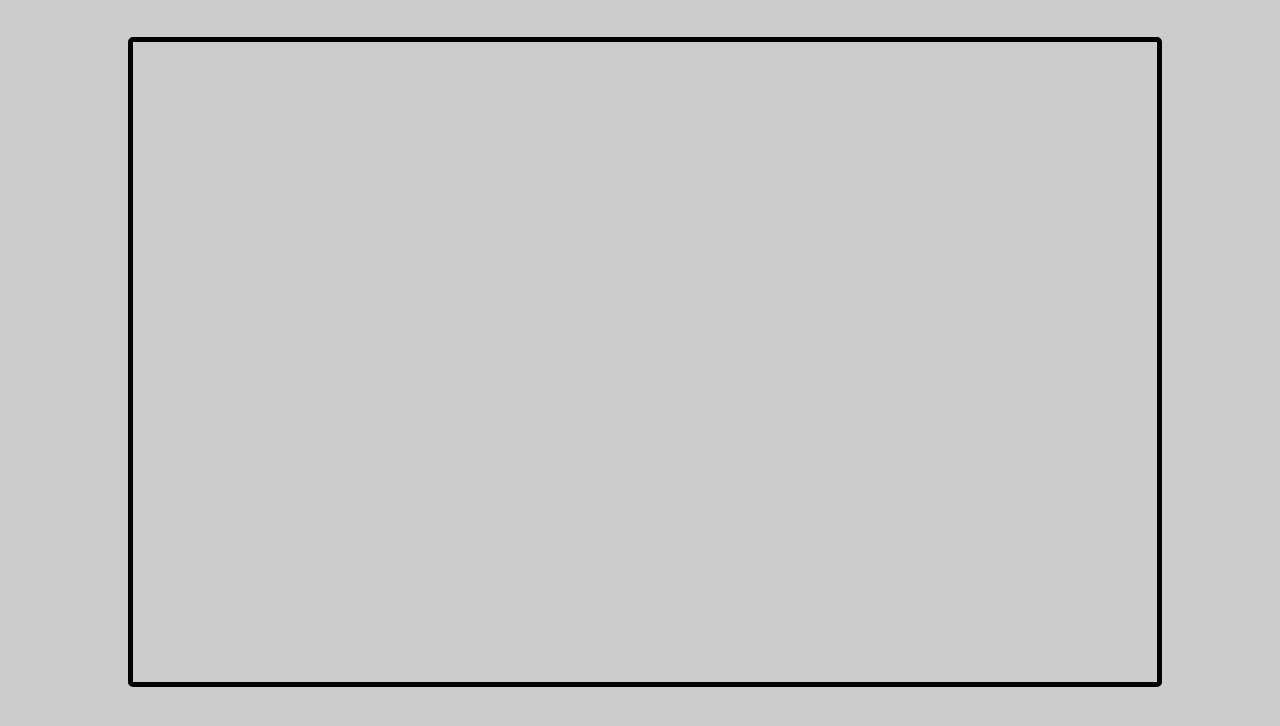
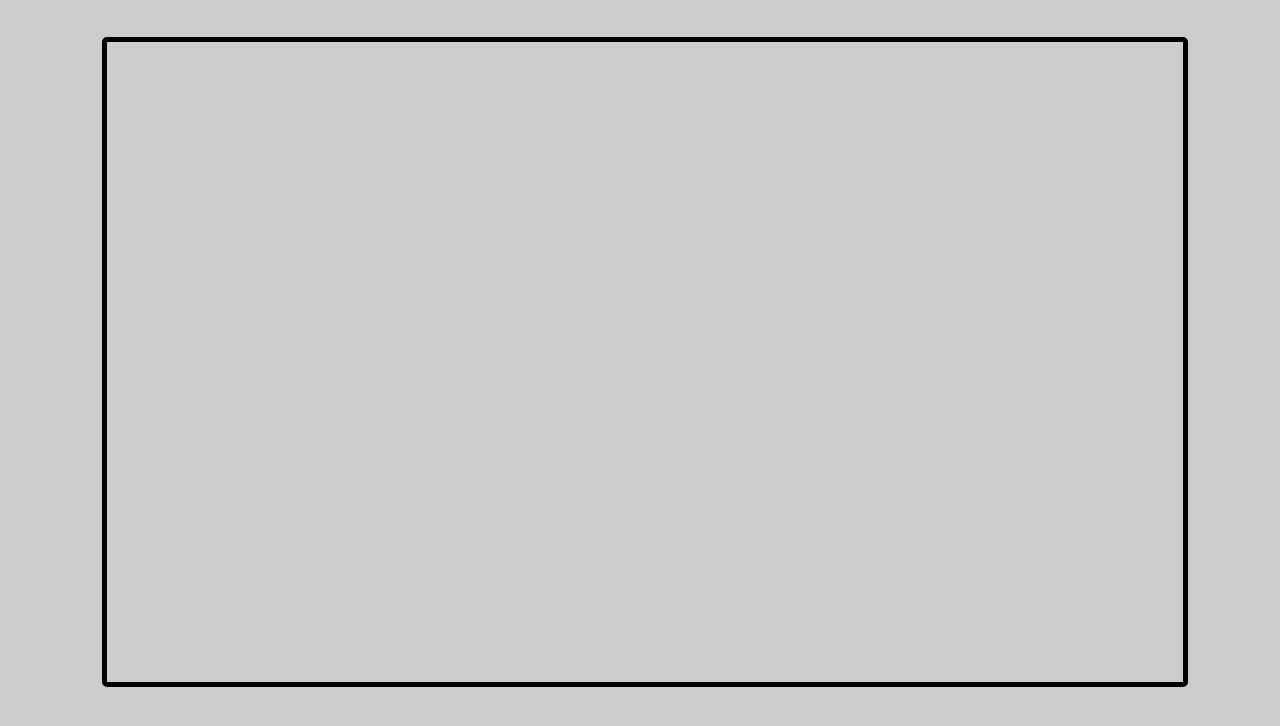
Before and after one commit to samcowger/comp20-ccowger, a plain HTML site: page notuber/index.html in a window 1280 px wide. Shown: the part 98-824 px from the top of the page. Drawn offline with Linux system fonts and the light colour scheme; some packages are replaced by stand-ins of ours.

Commit message:
final touches

```diff
--- a/notuber/index.html
+++ b/notuber/index.html
@@ -16,8 +16,7 @@
 
                     initMap();
                 })
-            }
-            else {
+            } else {
                 document.getElementById("map").innerHTML = "Geolocation not supported by this browser - download a better one and try again";
             }
 
@@ -25,7 +24,7 @@
                 map = new google.maps.Map(document.getElementById("map"));
 
                 map.setCenter(myLatLng);
-                map.setZoom(16);
+                map.setZoom(15);
 
                 requestData();
             }
--- a/notuber/style.css
+++ b/notuber/style.css
@@ -17,11 +17,11 @@ h1 {
 }
 
 #map {
-    margin-left: 10%;
-    margin-right: 10%;
+    margin-left: 8%;
+    margin-right: 8%;
     margin-top: 40px;
 
-    width: 80%;
+    width: 84%;
     height: 80%;
 
     border-style: solid;
```
Also changed, not shown: 1 other file.
